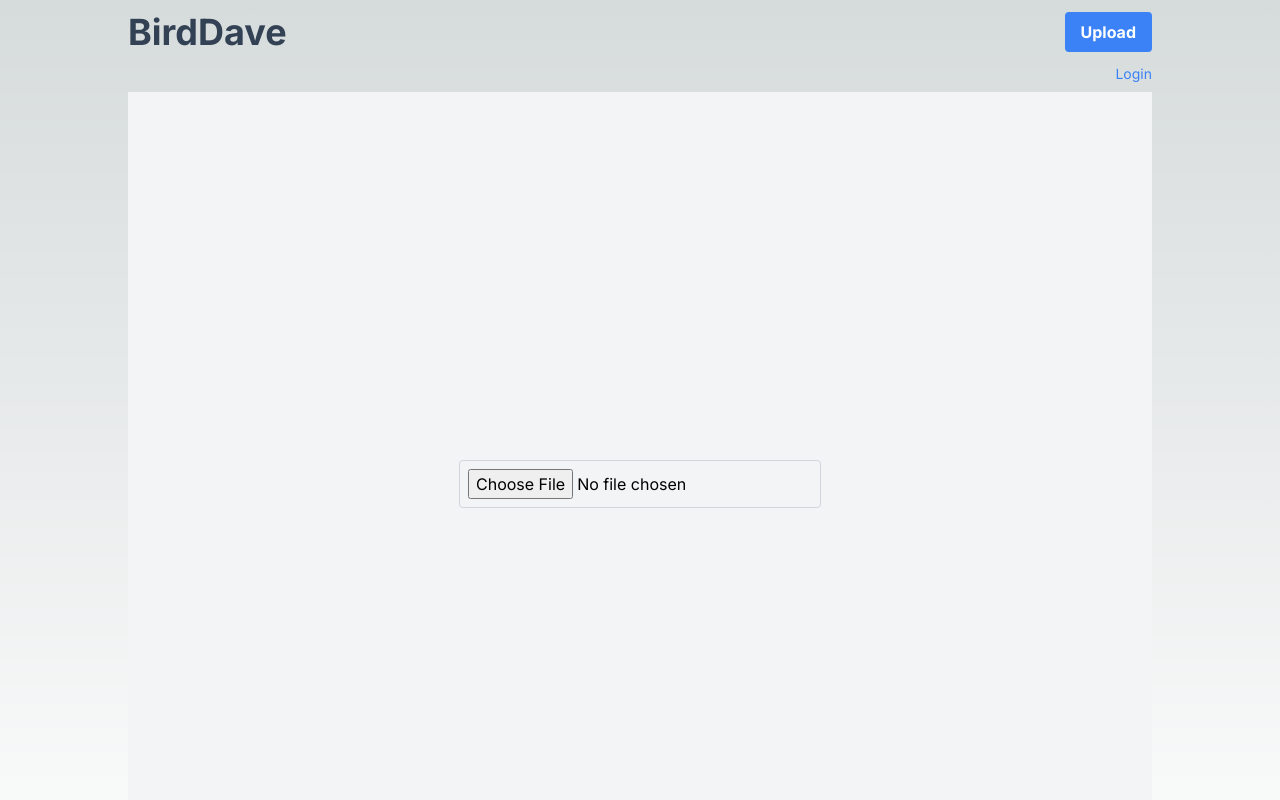
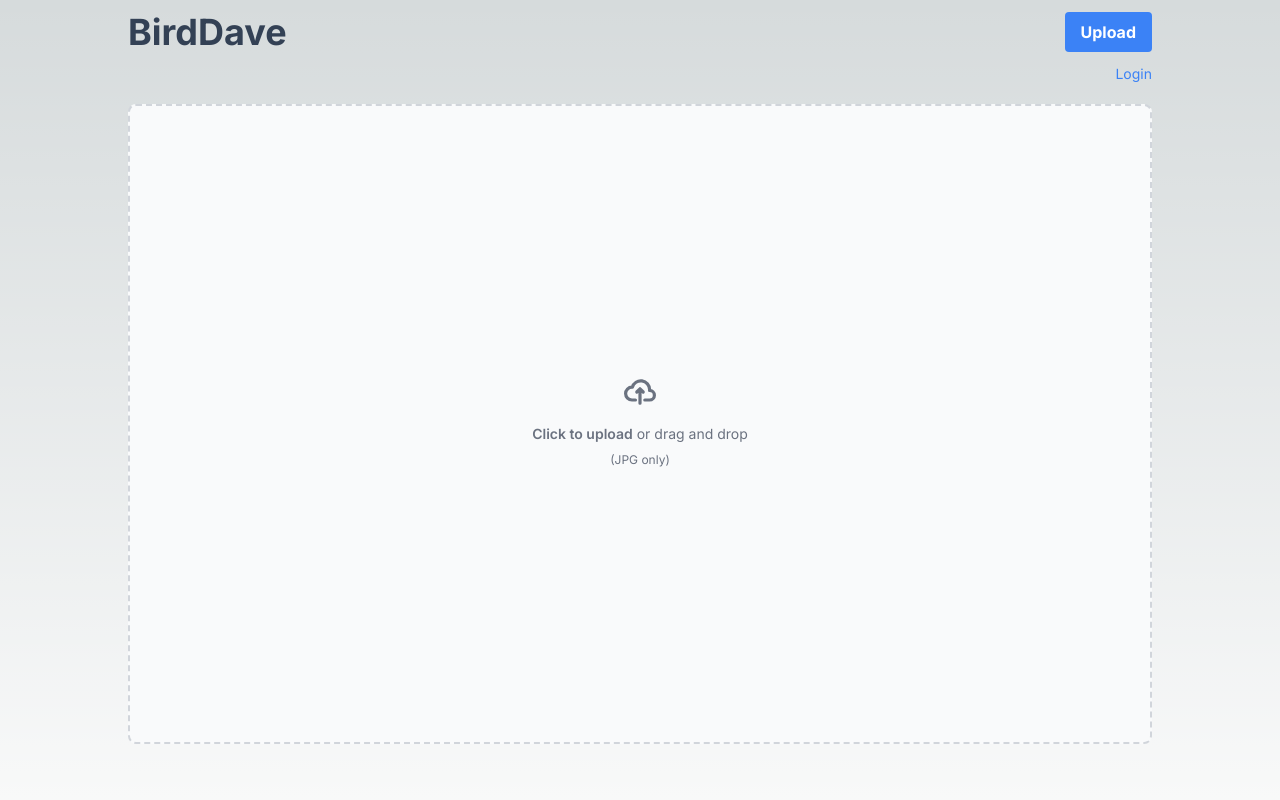
Before and after one commit to condad/birddave, a Next.js app: page /upload in a window 1280 px wide. Shown: the top 800 px of the page. Built offline with nearby package versions, Linux system fonts and the light colour scheme; no server answers; what aws-jwt-verify would draw is missing.

Commit message:
Dropzone file upload

```diff
--- a/app/upload/file-drop.tsx
+++ b/app/upload/file-drop.tsx
@@ -84,13 +84,34 @@
   };
 
   return (
-    <div className="flex flex-col items-center justify-center min-h-screen bg-gray-100">
-      <input
-        type="file"
-        accept=".jpg, .jpeg"
-        onChange={handleFileSelection}
-        className="mb-4 p-2 border border-gray-300 rounded"
-      />
+    <div className="flex items-center justify-center w-full h-[80vh] mt-5">
+      <label
+        htmlFor="dropzone-file"
+        className="flex flex-col items-center justify-center w-full h-full border-2 border-gray-300 border-dashed rounded-lg cursor-pointer bg-gray-50 dark:hover:bg-gray-800 dark:bg-gray-700 hover:bg-gray-100 dark:border-gray-600 dark:hover:border-gray-500 dark:hover:bg-gray-600"
+      >
+        <div className="flex flex-col items-center justify-center pt-5 pb-6">
+          <svg
+            className="w-8 h-8 mb-4 text-gray-500 dark:text-gray-400"
+            aria-hidden="true"
+            xmlns="http://www.w3.org/2000/svg"
+            fill="none"
+            viewBox="0 0 20 16"
+          >
+            <path
+              stroke="currentColor"
+              stroke-linecap="round"
+              stroke-linejoin="round"
+              stroke-width="2"
+              d="M13 13h3a3 3 0 0 0 0-6h-.025A5.56 5.56 0 0 0 16 6.5 5.5 5.5 0 0 0 5.207 5.021C5.137 5.017 5.071 5 5 5a4 4 0 0 0 0 8h2.167M10 15V6m0 0L8 8m2-2 2 2"
+            />
+          </svg>
+          <p className="mb-2 text-sm text-gray-500 dark:text-gray-400">
+            <span className="font-semibold">Click to upload</span> or drag and drop
+          </p>
+          <p className="text-xs text-gray-500 dark:text-gray-400">(JPG only)</p>
+        </div>
+        <input id="dropzone-file" type="file" className="hidden" accept=".jpg, .jpeg" onChange={handleFileSelection} />
+      </label>
       {isModalOpen &&
         createPortal(
           <div className="fixed inset-0 flex items-center justify-center bg-black bg-opacity-50">
```
